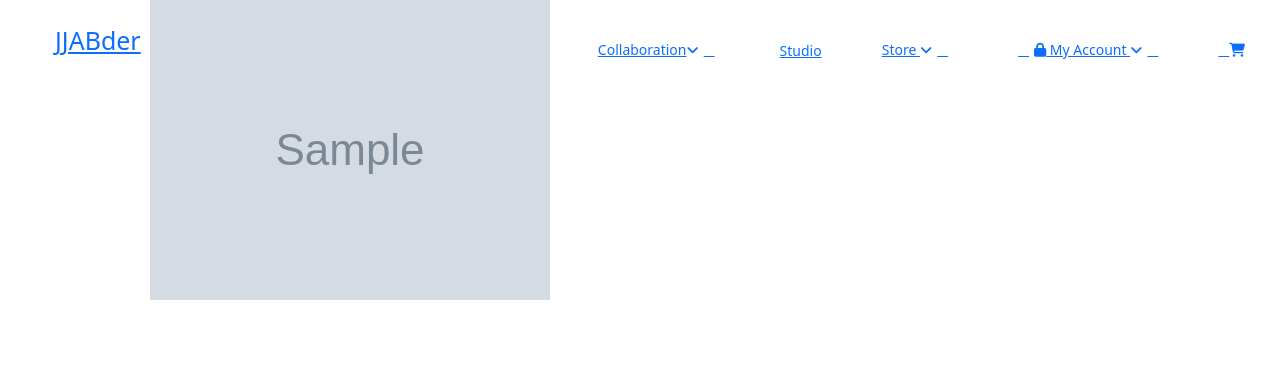
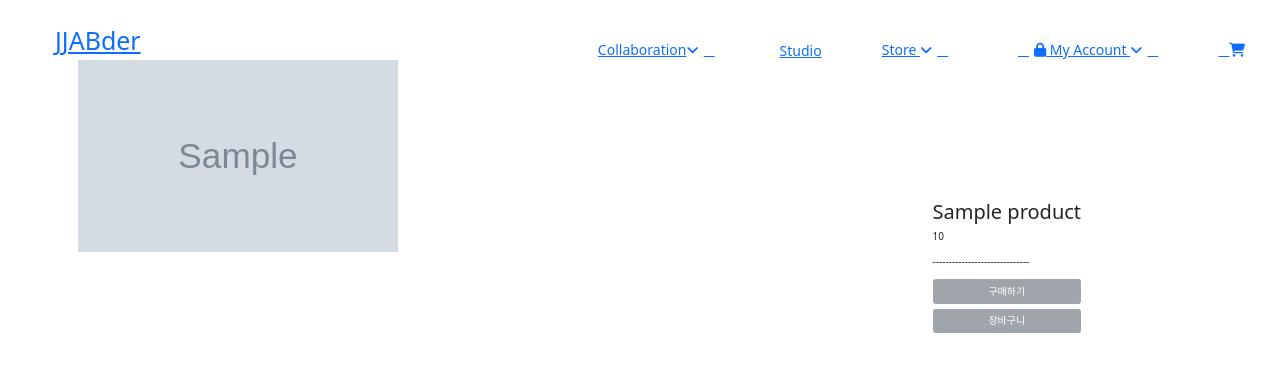
Before and after one commit to SMin1620/JJABder_error, a Django app: page /product/1/ in a window 1280 px wide. Shown: the top 374 px of the page. Run offline with Django 3.2, Linux system fonts and the light colour scheme; tables that the repository leaves empty hold one stand-in row (values such as "Sample post"); grey boxes marked "Sample" are stand-in pictures; some libraries are stand-ins or nearby versions; some web fonts are replaced.

Commit message:
21.12.31 상품 상세 페이지 구현

```diff
--- a/shop/views.py
+++ b/shop/views.py
@@ -61,6 +61,7 @@ class ProductDetailView(DetailView):
         context['images'] = Image.objects.filter(
             product_id=self.kwargs['pk']
         )
-        context['test'] = Image.objects.all()
+
+        context['product'] = Product.objects.filter(pk=self.kwargs['pk'])
 
         return context
--- a/static/css/home.css
+++ b/static/css/home.css
@@ -145,6 +145,7 @@ body{
     padding: 0;
     height: 0;
     overflow: auto;
+    text-color: black;
     /* display: none; */
 }
 
--- a/templates/base/base.html
+++ b/templates/base/base.html
@@ -14,7 +14,9 @@
     <link rel="stylesheet" href="{% static 'js/slide.js' %}" type="text/javascript">
     <link rel="stylesheet" href="{% static 'css/auth.css' %}" type="text/css">
     <link rel="stylesheet" href="{% static 'css/style.css' %}" type="text/css">
-    <link rel="stylesheet" href="{% static 'css/bootstrap.min.css' %}" type="text/css">
+    <!-- CSS only -->
+    <link href="https://cdn.jsdelivr.net/npm/bootstrap@5.1.3/dist/css/bootstrap.min.css" rel="stylesheet"
+          integrity="sha384-1BmE4kWBq78iYhFldvKuhfTAU6auU8tT94WrHftjDbrCEXSU1oBoqyl2QvZ6jIW3" crossorigin="anonymous">
 </head>
 <body>
 <a href="#footer-scroll" class="scroll bottom" role="button">최하단이동</a>
@@ -44,7 +46,8 @@
                 <a href="{% url 'product_list' %}" tabindex=-1> Store <i class="fas fa-angle-down"></i></a>
                 <ul>
                     {% for category in categories %}
-                    <li class="dropdown-sub-menu"><a href="{{ category.get_absolute_url }}">{{ category.name }} test</a></li>
+                    <li class="dropdown-sub-menu"><a href="{{ category.get_absolute_url }}">{{ category.name }} test</a>
+                    </li>
                     {% endfor %}
                     <li class="dropdown-sub-menu"><a href="#">코트 & 블레이저</a></li>
                     <li class="dropdown-sub-menu"><a href="#">재킷 & 점퍼</a></li>
--- a/templates/intro.html
+++ b/templates/intro.html
@@ -5,7 +5,7 @@
 
 {% block body %}
 <h1 style="text-align: center; margin-bottom: 20px;">
-    <a href="home/">JJABder</a></h1>
+    <a href="{% url 'home' %}">JJABder</a></h1>
 <!--나중에 이미지 주소 링크는 크롤링으로 대체할 예정-->
 <div>
     <video autoplay muted loop style="width: 100%;">
--- a/templates/store/product_detail.html
+++ b/templates/store/product_detail.html
@@ -1,17 +1,34 @@
 {% extends 'base/base.html' %}
-
-{% load static %}
 
 {% block body %}
 <body>
-<main class="main-contents">
+<div class="container">
+    <div class="row mt-5">
+        <div class="col-9 mt-5">
             {% if images.exists %}
             {% for image in images %}
+            <div class="d-flex justify-content-start">
                 <figure>
-        <img style="width: 200; height: 400;" src="{{ image.image.url }}">
+                    <img style="width: 80%; height: 80%;" src="{{ image.image.url }}">
                 </figure>
+            </div>
             {% endfor %}
             {% endif %}
-</main>
+        </div>
+        <div class="col-3 mt-5">
+            {% for product in product %}
+            <div class="position-fixed" style="top: 200px;">
+                <h2>{{ product.title }}</h2>
+                <p>{{ product.price }}</p>
+                <p>------------------------------</p>
+                <div class="d-grid gap-2">
+                    <button type="button" class="btn btn-secondary disabled">구매하기</button>
+                    <button type="button" class="btn btn-secondary disabled">장바구니</button>
+                </div>
+            </div>
+            {% endfor %}
+        </div>
+    </div>
+</div>
 </body>
 {% endblock %}
```
Also changed, not shown: media/product/1.jpg (added), media/product/2.jpg (added), shop/migrations/0010_alter_product_image.py (added), shop/migrations/0011_alter_image_image.py (added). Lines whose indentation alone changed are shown as unchanged.
